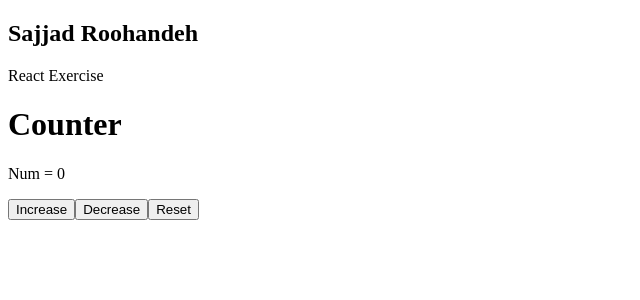
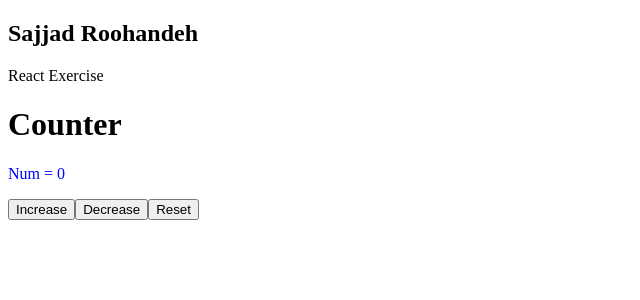
Before and after one commit to SajjadR17/exercises, a React app: page / in a window 1280 px wide. Shown: the top 300 px of the page, without its empty margins (0-640 px from the left). Built offline with nearby package versions, Linux system fonts and the light colour scheme; the HTML template or start-up script is replaced by a standard one.

Commit message:
Counter Style change with state in React

```diff
--- a/src/Exercise.jsx
+++ b/src/Exercise.jsx
@@ -21,7 +21,7 @@ function Counter() {
   return (
     <div className="counter">
       <h1>Counter</h1>
-      <p>Num = {counter}</p>
+      <p className={counter % 2 === 0 && "blue"}>Num = {counter}</p>
       <button onClick={counterIncrease}>Increase</button>
       <button onClick={counterDecrease}>Decrease</button>
       <button onClick={counterReset}>Reset</button>
--- a/src/index.css
+++ b/src/index.css
@@ -1,11 +1,3 @@
-.card{
-    display: flex;
-    flex-direction: column;
-    align-items: center;
-    justify-content: center;
-    padding: 20px;
-    border: 1px solid #444;
-    margin: 20px;
-    width: 300px;
-    border-radius: 7px;
+.blue{
+    color: blue;
 }
```
